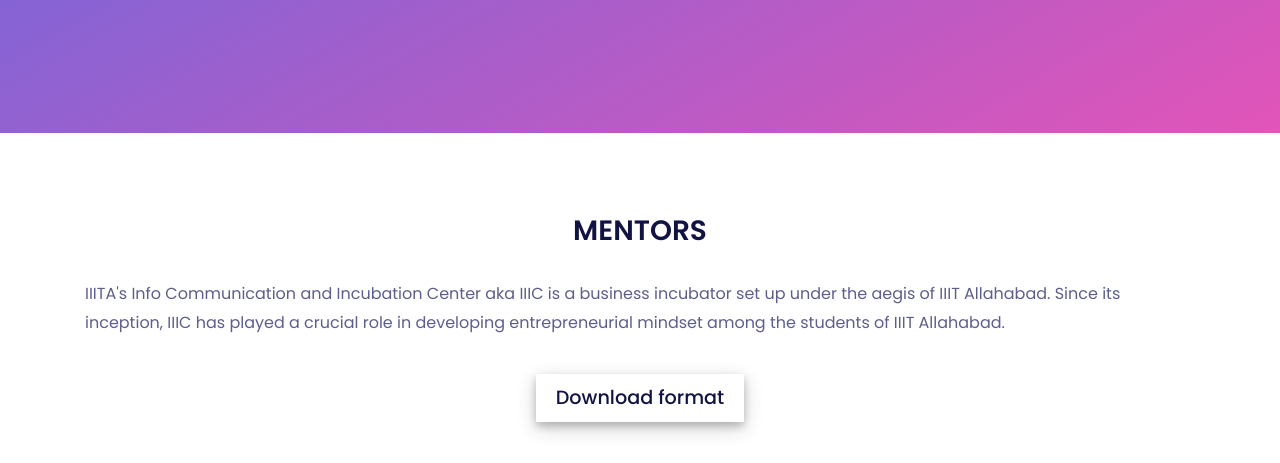
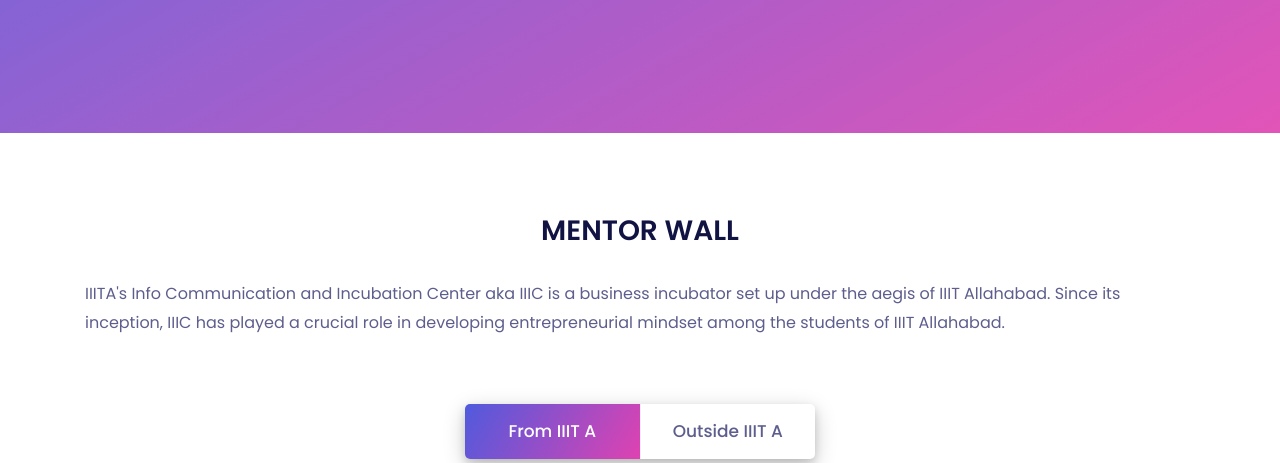
Before and after one commit to hackstreetguy/NewGenIEDC-New-, a website: page mentors.html in a window 1280 px wide. Shown: the part 337-800 px from the top of the page. Drawn offline with Linux system fonts and the light colour scheme.

Commit message:
added toggle

```diff
--- a/mentors.html
+++ b/mentors.html
@@ -16,27 +16,52 @@
     <!-- Stylesheet -->
     <link rel="stylesheet" href="./style.css">
     <style>
-        /* Make the image fully responsive */
-        .carousel-inner img {
-            width: 1920px;
-            height: 680px;
+        .mentors-type-select {
+            width: 350px;
+            display: flex;
+            margin: 0 auto;
+            margin-top: 50px;
+            background: #fff;
+            box-shadow: 0 4px 8px 0 rgb(0 0 0 / 15%), 0 6px 22px 0 rgb(0 0 0 / 20%);
+            cursor: pointer;
+            border-radius:5px;
+            overflow: hidden;
+            position: relative;
         }
-
-        .img1 {
-            width: 100%;
-            height: auto;
+        .mentors-type-select div{
+            width: 50%;
+            display:grid;
+            place-items: center;
         }
-
-        .bgch {
-            background-color: rgba(255, 255, 255, 0.2);
-            padding: 40px;
-            border-radius: 20px;
+        .mentors-type-select div p{
+            padding:10px 15px;
+            margin:0;
+            font-size: 17px;
+            font-weight: 500;
+            z-index: 2;
+            transition: all 300ms ease-in-out;
         }
-
-        .carousel-control-next,
-        .carousel-control-prev,
-        .carousel-indicators {
-            filter: invert(100%);
+        .mentors-type-divider{
+            background: #5d5e8d;
+            width:1px;
+            opacity:0.1;
+            height:55px;
+            margin:0;
+            padding:0;
+        }
+        .mentors-frm-iiita-txt{
+            color:#ffffff;
+        }
+        .mentors-outside-iiita-txt{
+            color: #5d5e8d;
+        }
+        #mentor-type-select-tab{
+            position: absolute;
+            height: 55px;
+            z-index: 1;
+            transition: all 300ms ease-in-out;
+            background: #df42b1;
+            background-image: linear-gradient( 120deg , #505add 0%, #df42b1 100%);
         }
     </style>
 </head>
@@ -123,7 +148,7 @@
     <div class="container">
         <div class="row mg-part">
             <div class="col-12">
-                <h3 class="wow fadeInUp" data-wow-delay="300ms">MENTORS</h3>
+                <h3 class="wow fadeInUp" data-wow-delay="300ms">MENTOR WALL</h3>
             </div>
         </div>
         <div class="row align-items-center">
@@ -133,24 +158,19 @@
                 </p>
             </div>
         </div>
-
-        <div class="row" data-wow-delay="300ms">
-            <div class="btn_link">
-                <a href="https://drive.google.com/file/d/1XJyEOO7ea6ub4nOiX4K994U1XM2paTzB/view?usp=sharing" target="_blank">Download format</a>
+        <div class="row align-items-center">
+            <div class="col-12">
+                <div class=" wow fadeInUp" data-wow-delay="300ms">
+                    <div class="mentors-type-select">
+                        <div class="mentors-frm-iiita"><p class="mentors-frm-iiita-txt">From IIIT A</p></div>
+                        <p class="mentors-type-divider"></p>
+                        <div class="mentors-outside-iiita"><p class="mentors-outside-iiita-txt" >Outside IIIT A</p></div>
+                        <div id="mentor-type-select-tab"></div>
+                    </div>
+                </div>
             </div>
         </div>
-        <div class="row mg-up">
-            <div class="col-12">
-                <h3 class="wow fadeInUp text-center" data-wow-delay="300ms">Eligibility Criteria:</h3>
-            </div>
-        </div>
-        <div class="row img_enable" data-wow-delay="300ms">
-           <p class=" wow fadeInUp" data-wow-delay="600ms"> 1. Young recent colleges graduates.<br>
-2. Current UG/PG students of all colleges.<br>
-3.  Applicants need not be a registered startup. No startup registration is necessary under this program.<br>
-</p>
-        </div>
-    </div>
+
 
     <div class="container">
         <div class="row mg-part">
@@ -187,8 +207,6 @@
 <section class="contact--us-area section-padding-100-0">
     <div class="container">
     <div class="row">
-
-
 
     <div class="col-12 col-lg-12">
     <div class="contact_from_area mb-100 clearfix">
--- a/mentors/mentors.js
+++ b/mentors/mentors.js
@@ -0,0 +1,19 @@
+
+let showFrmIIITA = document.getElementsByClassName('mentors-frm-iiita')[0];
+let showFrmIIITAtxt = document.getElementsByClassName('mentors-frm-iiita-txt')[0];
+let showOtsIIITA = document.getElementsByClassName('mentors-outside-iiita')[0];
+let showOtsIIITAtxt = document.getElementsByClassName('mentors-outside-iiita-txt')[0];
+const selectedtab = document.getElementById('mentor-type-select-tab')
+
+showFrmIIITA.addEventListener('click',()=>{
+    selectedtab.style.marginLeft = '0';
+    showFrmIIITAtxt.style.color = '#ffffff';
+    showOtsIIITAtxt.style.color = '#5d5e8d';
+
+})
+
+showOtsIIITA.addEventListener('click',()=>{
+    selectedtab.style.marginLeft = '176px';
+    showFrmIIITAtxt.style.color = '#5d5e8d';
+    showOtsIIITAtxt.style.color = '#ffffff';
+})
```
